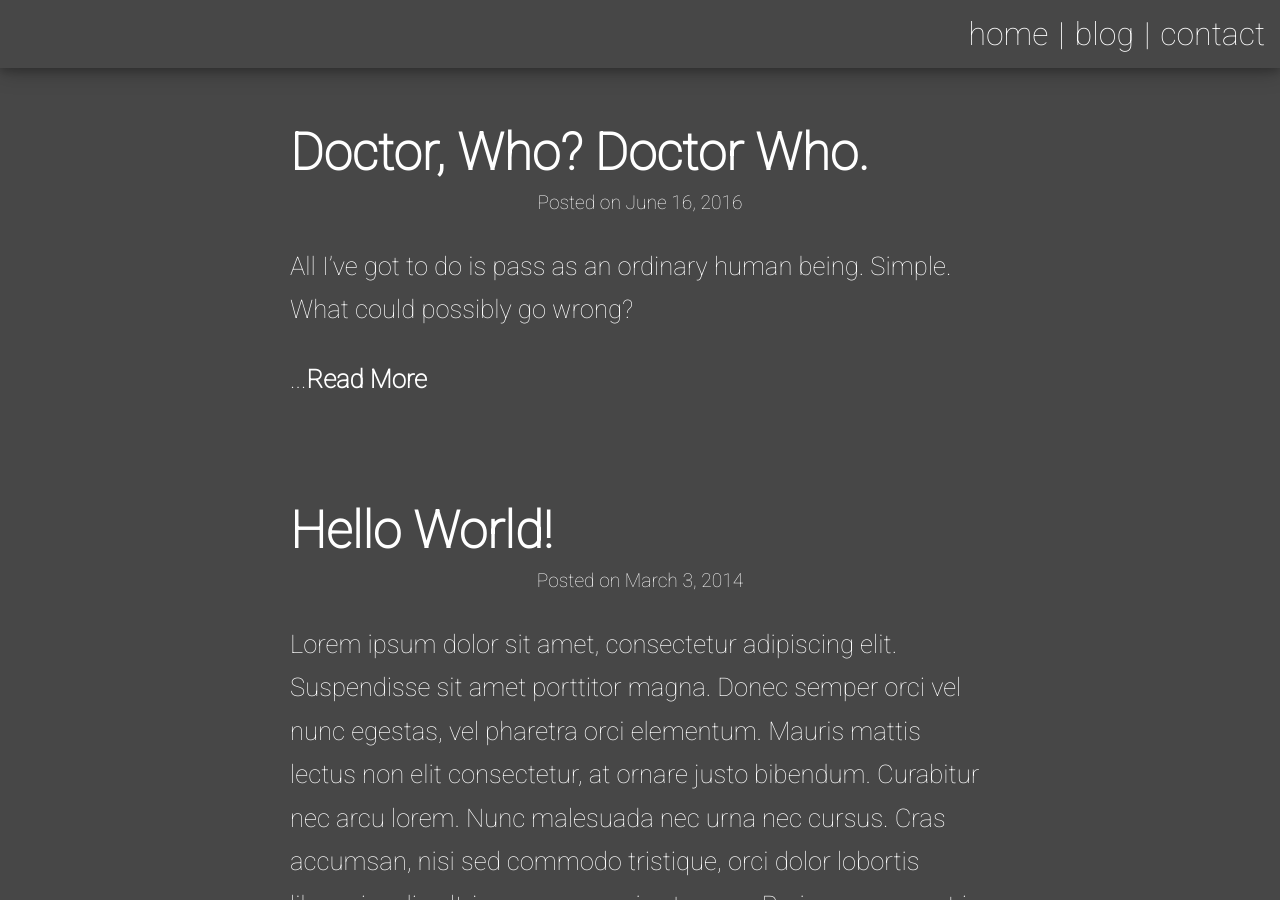
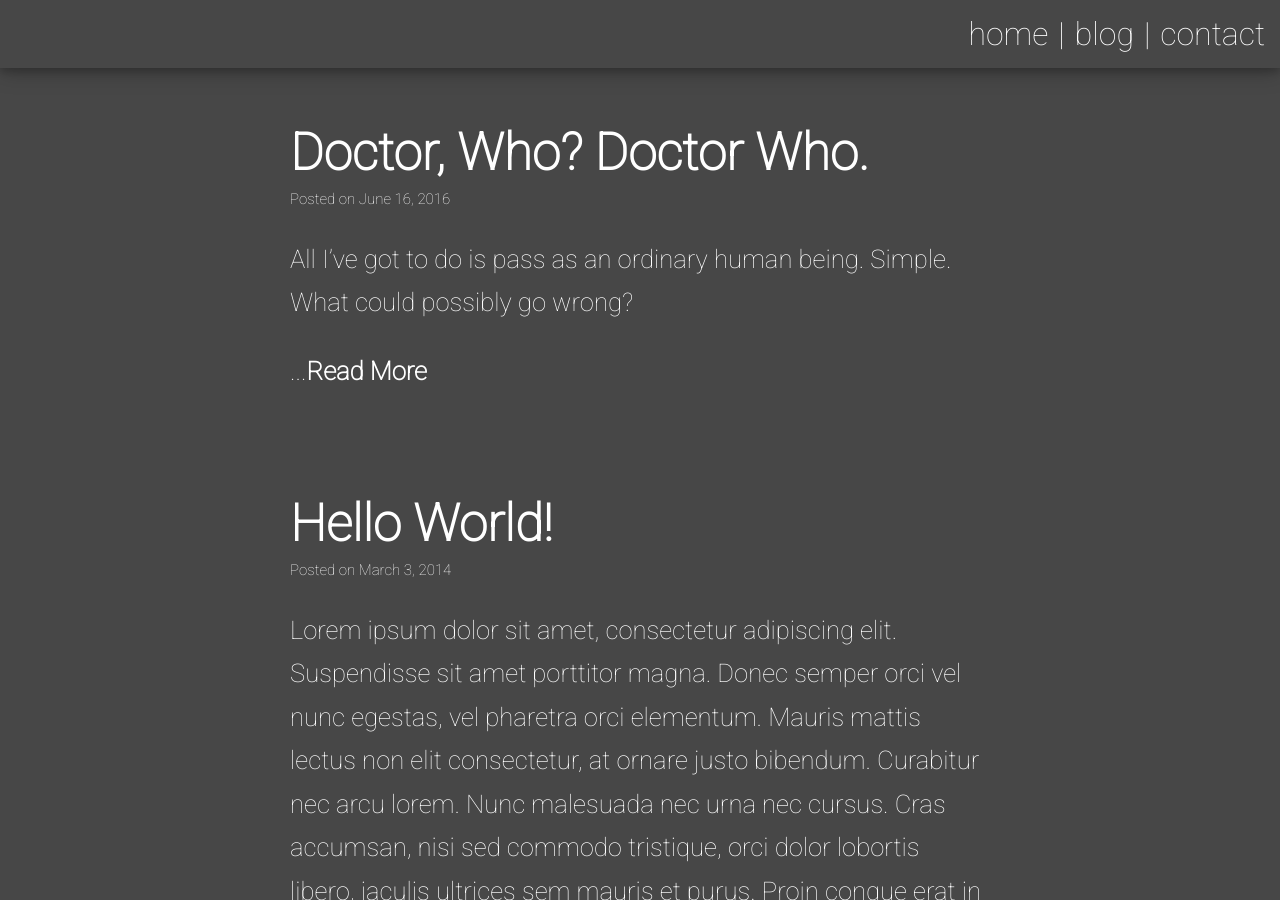
Before and after one commit to testlabsc/sauravchandra.github.io, a Jekyll site: the page built from blog.html, in a window 1280 px wide and 900 px high. Built offline with Jekyll 4.4.1, drawn with Linux system fonts in a browser that asks for light colours.

Commit message:
Update blog.html

```diff
--- a/blog.html
+++ b/blog.html
@@ -8,7 +8,7 @@ permalink: /blog/
 		{% for post in site.posts %}
 		<div>
 			<h1 id="blog-title-bp"><a href="{{ site.baseurl }}{{ post.url }}">{{ post.title }}</a></h1>
-			<div style="font-size:1.2rem;text-align:center;">
+			<div style="font-size:15px;">
 					 Posted on {{ post.date | date: "%B %e, %Y" }}
 			</div>
 			<div>
```
